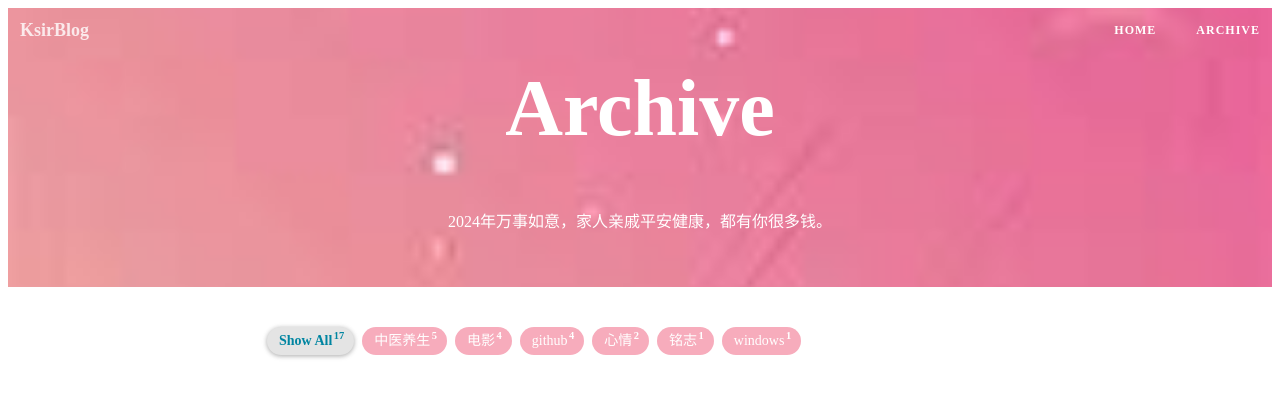
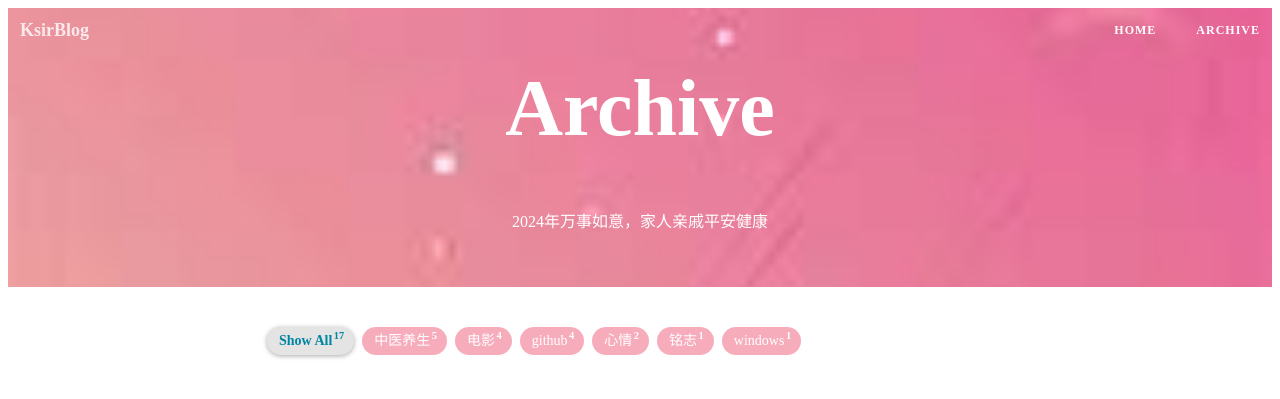
Before and after one commit to Stjkzzy/Stjkzzy.github.io, a Jekyll site: the page built from archive.html, in a window 1280 px wide. Shown: the top 399 px of the page. Built offline with Jekyll 4.4.1, drawn with Linux system fonts in a browser that asks for light colours.

Commit message:
Update archive.html

```diff
--- a/archive.html
+++ b/archive.html
@@ -1,7 +1,7 @@
 ---
 title: Archive
 layout: default
-description: 2024年万事如意，家人亲戚平安健康，都有你很多钱。
+description: 2024年万事如意，家人亲戚平安健康
 ---
 
 <!--
```
